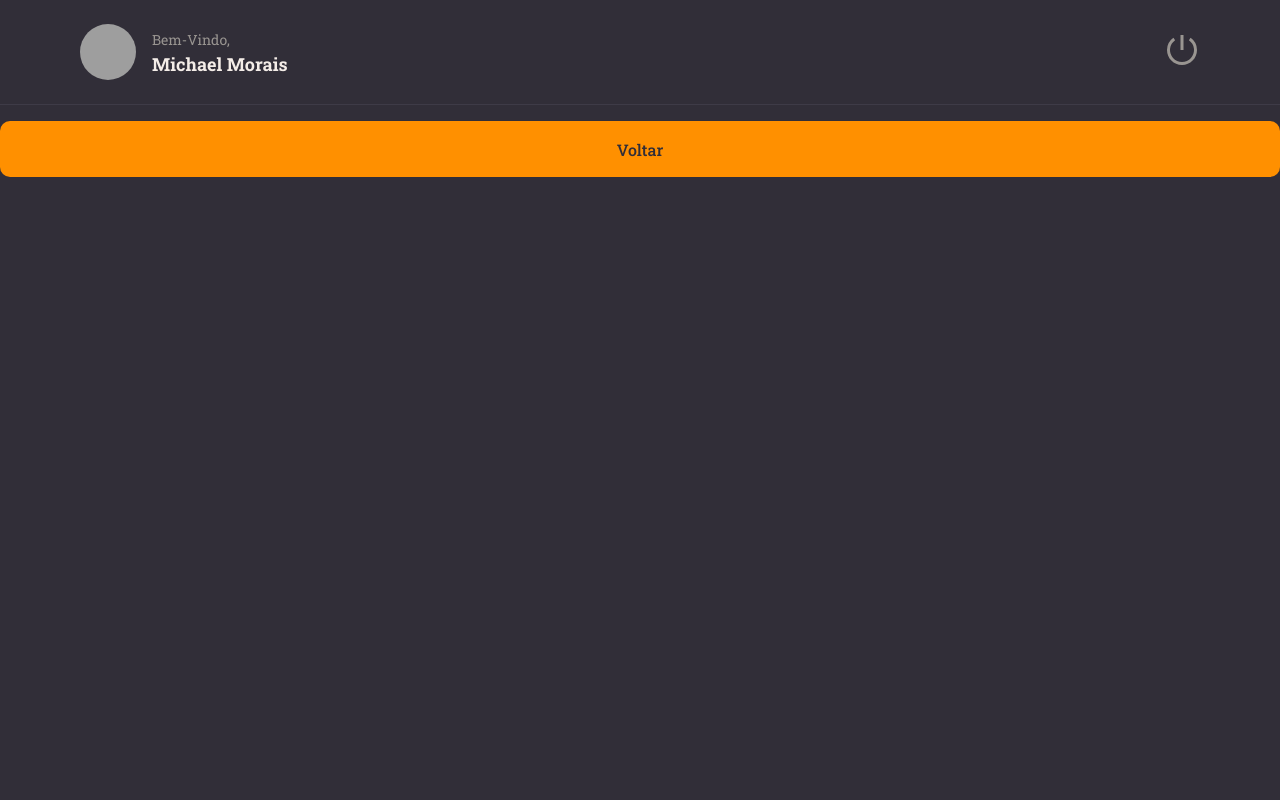
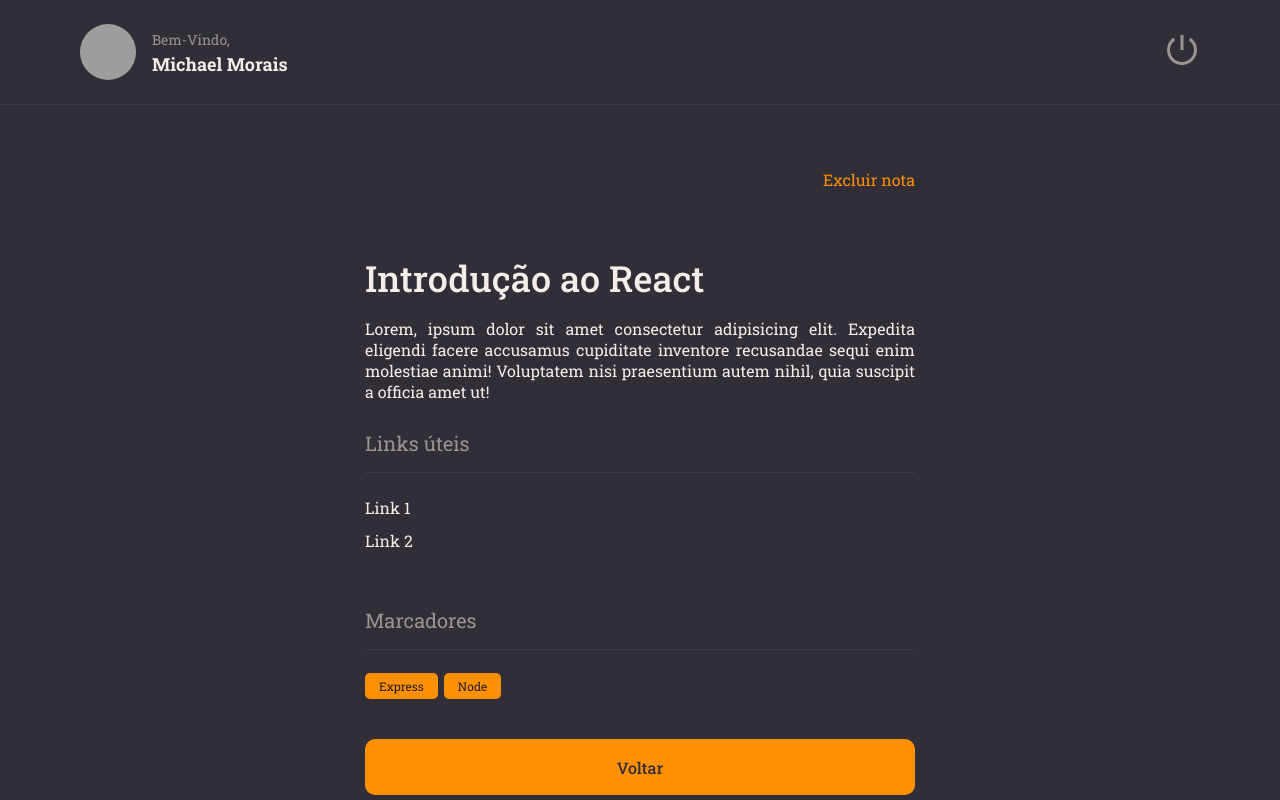
Before and after one commit to itsmorais/react-notes, a React (Vite) app: page / in a window 1280 px wide. Built offline with nearby package versions, Linux system fonts and the light colour scheme; grey boxes are pictures that could not be loaded.

Commit message:
section,tag and other components

```diff
--- /dev/null
+++ b/src/components/buttonText/index.jsx
@@ -0,0 +1,12 @@
+import { Container } from "./style";
+
+export function ButtonText({title,...rest}){
+  return(
+    <Container
+    type="button"
+    {...rest}>
+
+      {title}
+    </Container>
+  )
+}
--- /dev/null
+++ b/src/components/buttonText/style.js
@@ -0,0 +1,9 @@
+import styled from 'styled-components'
+
+export const Container = styled.button`
+  background: none;
+  color: ${({ theme }) => theme.COLORS.ORANGE};
+
+  border: none;
+  font-size: 16px;
+`
--- a/src/components/header/index.jsx
+++ b/src/components/header/index.jsx
@@ -5,7 +5,7 @@ export function Header(){
   return(
     <Container>
       <Profile>
-        <img src="https://github.com/itsmorais.png" alt="Foto de usuário" srcset="" />
+        <img src="https://github.com/itsmorais.png" alt="Foto de usuário" srcSet="" />
         <div>
           <span>Bem-Vindo,</span>
           <strong>Michael Morais</strong>
--- a/src/components/section/index.jsx
+++ b/src/components/section/index.jsx
@@ -1,11 +1,11 @@
-import { Container } from "./style";
+import { Container} from "./style";
 
 
-export function Section(title,children){
+export function Section({title,children}){
 return(
 <Container>
   <h2>{title}</h2>
   {children}
 
 </Container>
-  )};
+  );}
--- a/src/components/section/style.js
+++ b/src/components/section/style.js
@@ -1,7 +1,7 @@
 import styled from 'styled-components'
 
 export const Container = styled.section`
-  margin: 56px 0 28px;
+  margin: 28px 0;
 
   > h2 {
     border-bottom: 1px;
--- /dev/null
+++ b/src/components/tag/index.jsx
@@ -0,0 +1,9 @@
+import { Container } from "./style";
+
+export function Tag({title}){
+  return(
+    <Container>
+      {title}
+    </Container>
+  )
+}
--- /dev/null
+++ b/src/components/tag/style.js
@@ -0,0 +1,10 @@
+import styled from 'styled-components'
+
+export const Container = styled.span`
+  font-size: 12px;
+  padding: 5px 14px;
+  border-radius: 5px;
+  margin-right: 6px;
+  color: ${({ theme }) => theme.COLORS.BACKGROUND_900};
+  background-color: ${({ theme }) => theme.COLORS.ORANGE};
+`
--- a/src/pages/details/index.jsx
+++ b/src/pages/details/index.jsx
@@ -1,13 +1,37 @@
-import {Container} from './styles'
+import {Container, Content,Links} from './styles'
 import { Header } from '../../components/header'
 import { Button } from '../../components/button'
+import { Section } from '../../components/section'
+import { Tag } from '../../components/tag'
+import { ButtonText } from '../../components/buttonText'
 
 export function Details(){
 
   return(
     <Container>
     <Header/>
+      <main>
+        <Content>
+    <ButtonText title="Excluir nota"/>
+    <h1>Introdução ao React</h1>
+    <p>Lorem, ipsum dolor sit amet consectetur adipisicing elit. Expedita eligendi facere accusamus cupiditate inventore recusandae sequi enim molestiae animi! Voluptatem nisi praesentium autem nihil, quia suscipit a officia amet ut!</p>
+
+    <Section title="Links úteis">
+      <Links>
+        <li><a href="#">Link 1</a></li>
+        <li><a href="#">Link 2</a></li>
+      </Links>
+    </Section>
+
+    <Section title="Marcadores">
+      <Tag title="Express"/>
+      <Tag title="Node"/>
+    </Section>
+
+
     <Button title="Voltar"/>
+    </Content>
+      </main>
     </Container>
   )
 }
--- a/src/pages/details/styles.js
+++ b/src/pages/details/styles.js
@@ -8,4 +8,44 @@ export const Container = styled.div`
   grid-template-areas:
     'header'
     'content';
+  > main {
+    grid-area: content;
+    overflow-y: scroll;
+    padding: 64px 0;
+  }
 `
+
+export const Links = styled.ul`
+  list-style: none;
+
+  > li {
+    margin-top: 12px;
+  }
+
+  li > a {
+    color: ${({ theme }) => theme.COLORS.WHITE};
+  }
+`
+
+export const Content = styled.div`
+  max-width: 550px;
+  margin: 0 auto;
+
+  display: flex;
+  flex-direction: column;
+
+  > button:first-child {
+    align-self: end;
+  }
+  > h1 {
+    font-size: 36px;
+    font-weight: 500;
+    padding-top: 64px;
+  }
+
+  > p {
+    font-size: 16px;
+    margin-top: 16px;
+    text-align: justify;
+  }
+`
```
